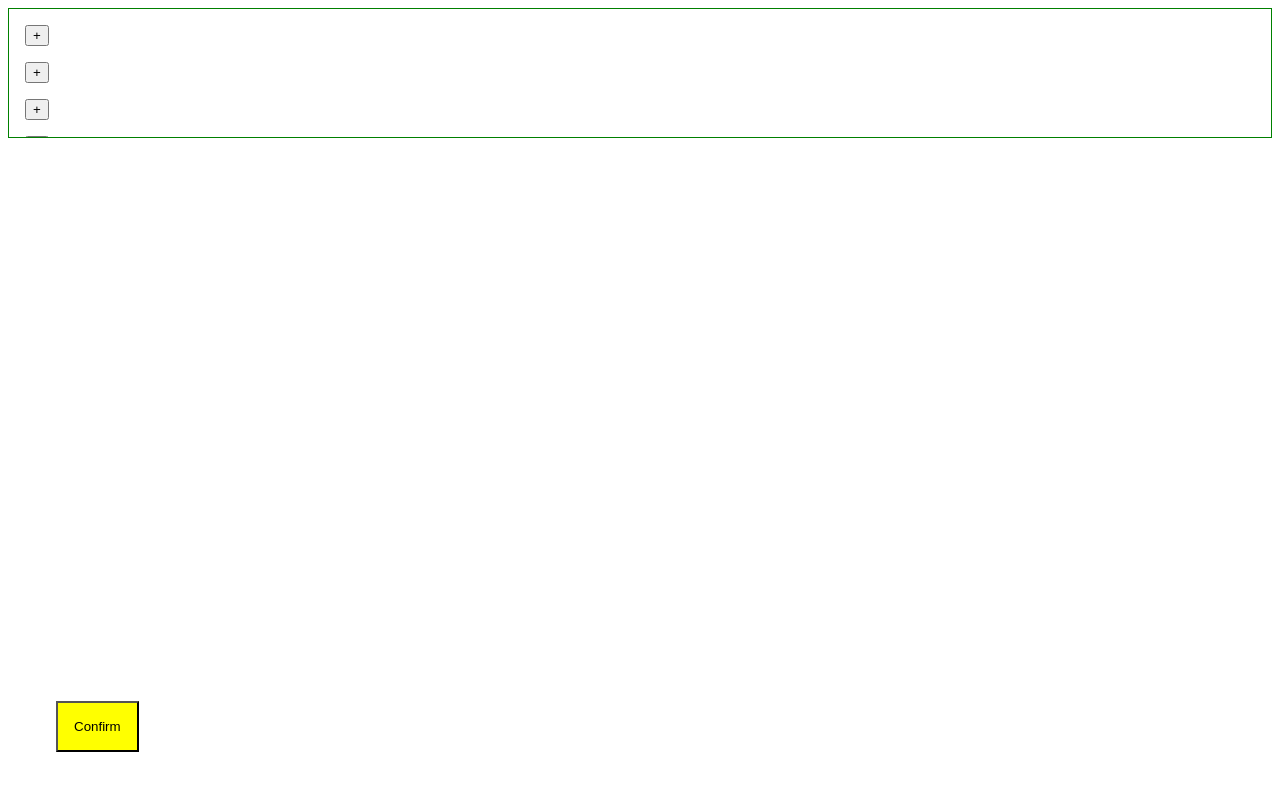
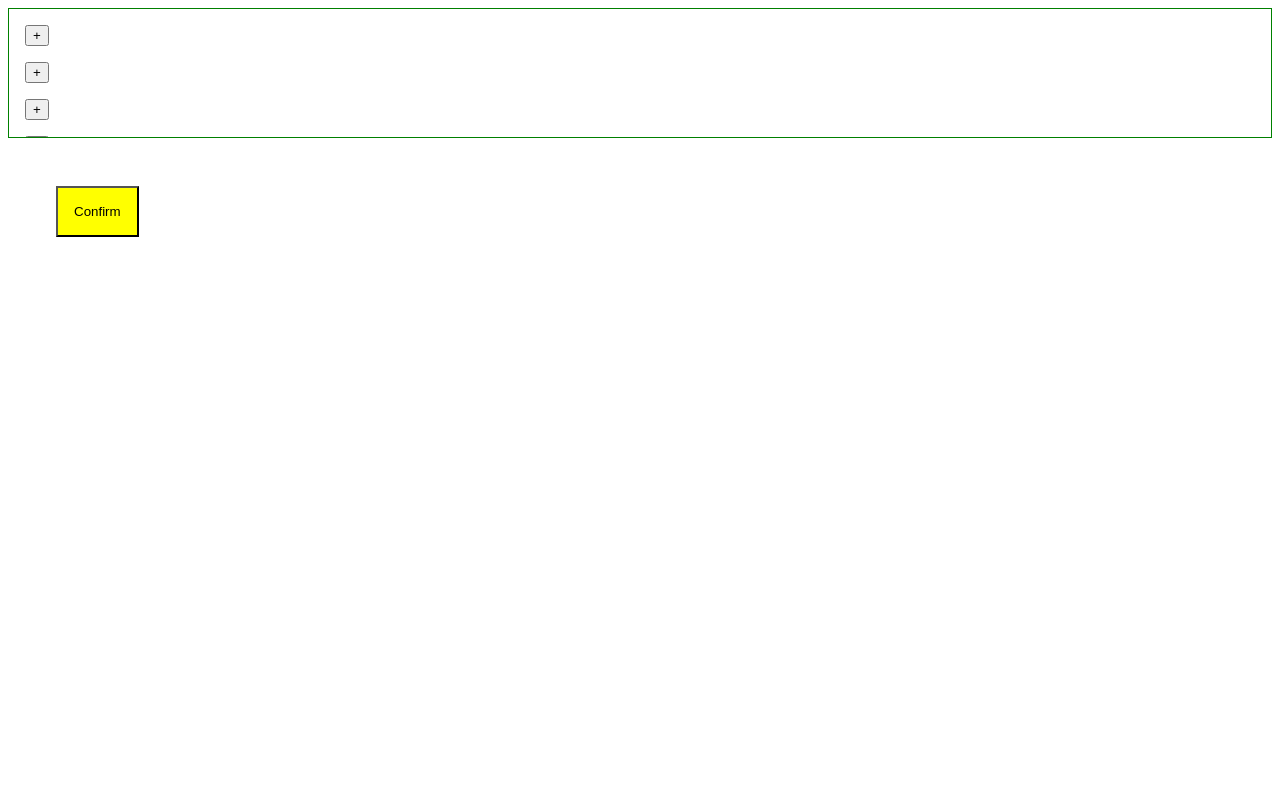
Before and after one commit to JaegerJens/testcafe-bugreport-PRDSP-3190, a website: page static/index.html in a window 1280 px wide. Drawn offline with Linux system fonts and the light colour scheme.

Commit message:
update test

```diff
--- a/static/index.html
+++ b/static/index.html
@@ -20,9 +20,8 @@
             background-color: yellow;
         }
         footer {
-            position: absolute;
+            position: sticky;
             bottom: 0;
-            z-index: 30;
         }
     </style>
 </head>
```
Also changed, not shown: 1 other file.
